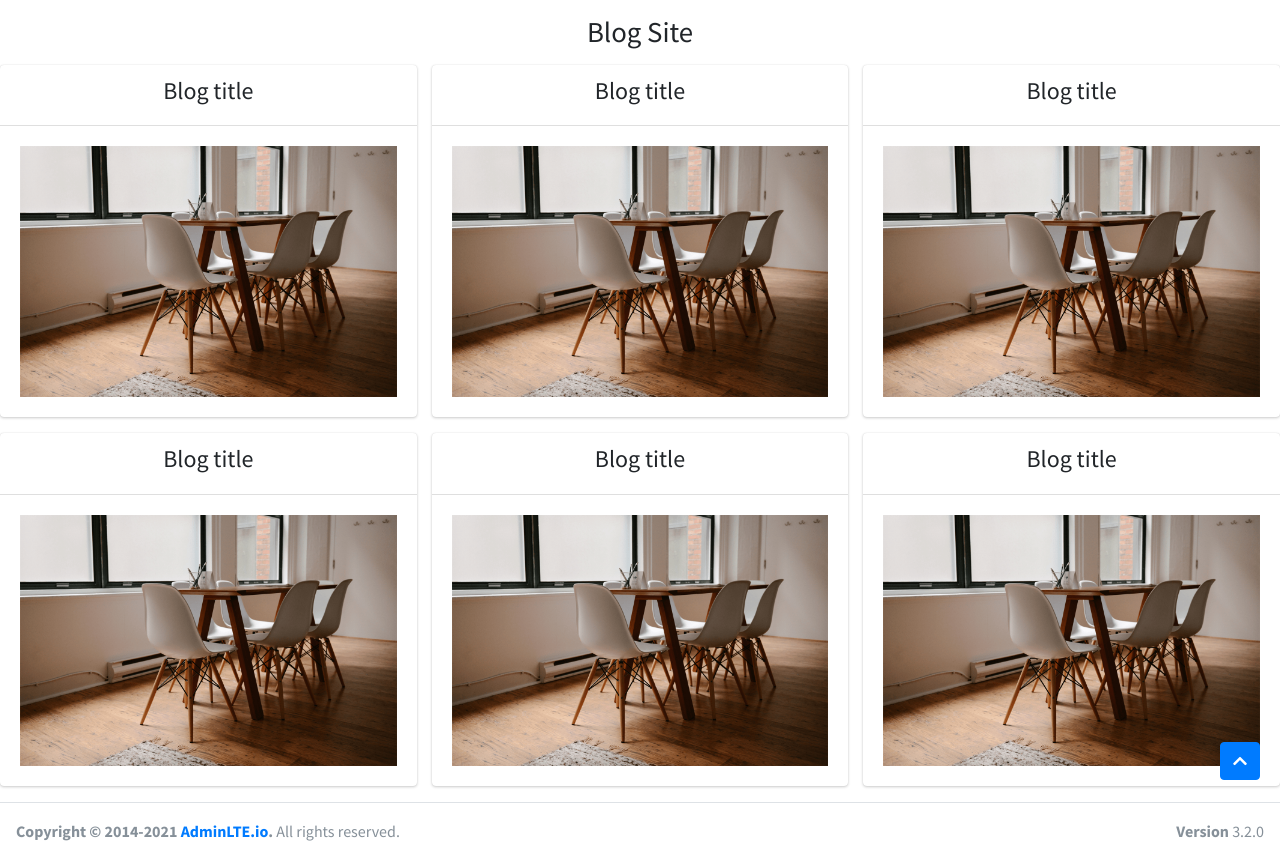
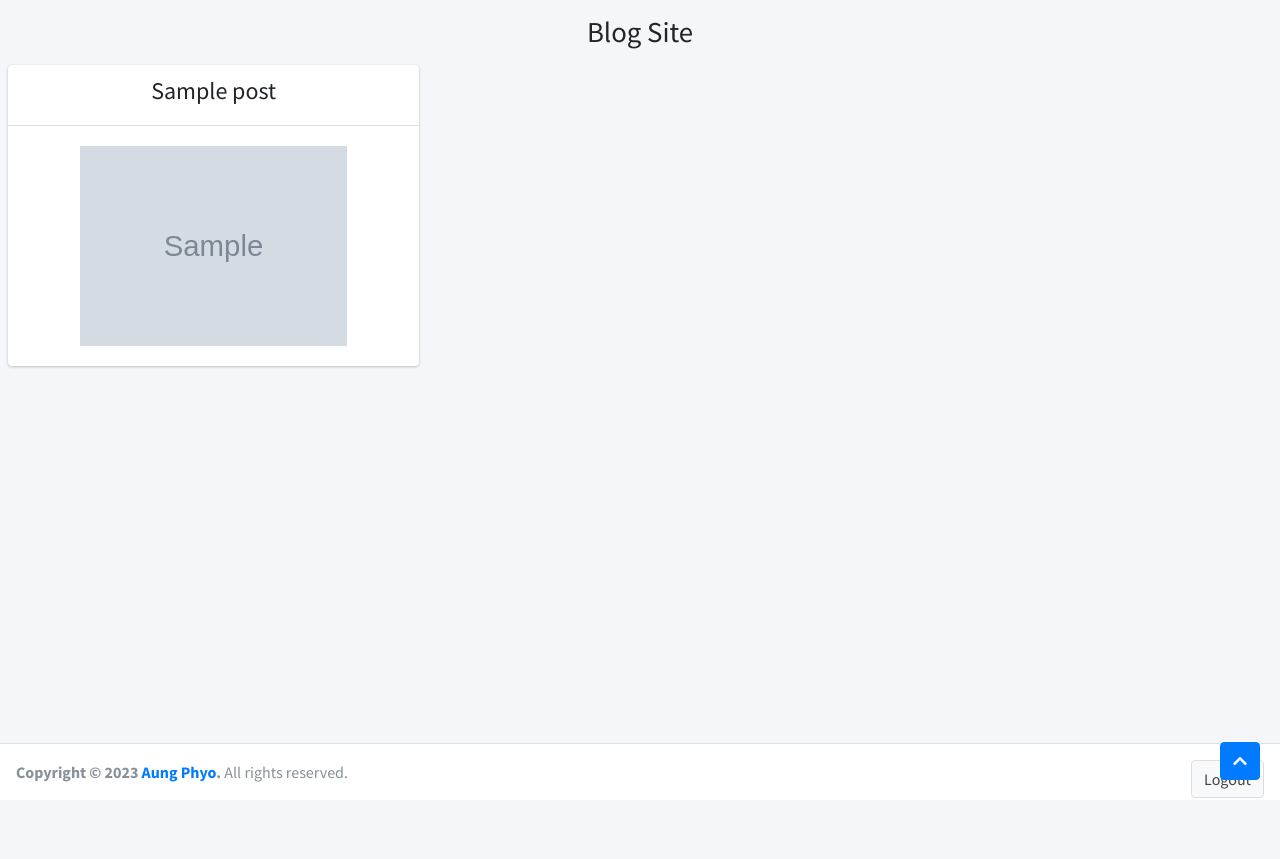
Before and after one commit to AungPhyoMM/php_blog, a PHP site: page / in a window 1280 px wide. After the commit the page ends 798 px from the top, so only its background shows below. Run offline with PHP 8.4, Linux system fonts and the light colour scheme; the visitor is signed in with stand-in values (Sample User, id 1); tables that the repository leaves empty or names only in its code hold one stand-in row (values such as "Sample post"); grey boxes marked "Sample" are stand-in pictures; some libraries are stand-ins or nearby versions.

Commit message:
2nd commit

```diff
--- a/admin/index.php
+++ b/admin/index.php
@@ -27,7 +27,7 @@ if (empty($_SESSION['user_id']) && empty($_SESSION['logged_in'])) {
             $pageno = 1;
           };
 
-          $numOfrecs = 3;
+          $numOfrecs = 5;
 
           $offset = ($pageno - 1) * $numOfrecs;
 
--- a/index.php
+++ b/index.php
@@ -1,3 +1,12 @@
+<?php
+session_start();
+require 'config/config.php';
+
+if (empty($_SESSION['user_id']) && empty($_SESSION['logged_in'])) {
+    header('Location: login.php');
+};
+?>
+
 <!DOCTYPE html>
 <html lang="en">
 
@@ -20,122 +29,46 @@
     <div class="wrapper">
 
         <!-- Content Wrapper. Contains page content -->
-        <div class="">
+        <div class="content-wrapper" style="margin-left: 0px !important">
             <!-- Content Header (Page header) -->
             <section class="content-header">
                 <div class="container-fluid">
                     <h1 style="text-align: center">Blog Site</h1>
                 </div><!-- /.container-fluid -->
             </section>
-
+            <?php
+            $stmt = $pdo->prepare("SELECT * FROM posts ORDER BY id DESC");
+            $stmt->execute();
+            $result = $stmt->fetchAll();
+            ?>
             <!-- Main content -->
             <section class="content">
                 <div class="row">
+                    <?php if ($result) {
+                        $i = 1;
+                        foreach ($result as $value) { ?>
                             <div class="col-md-4">
                                 <!-- Box Comment -->
                                 <div class="card card-widget">
                                     <div class="card-header">
                                         <div style="text-align:center !important; float: none;" class="card-title">
-                                    <h4>Blog title</h4>
+                                            <h4><?= $value['title'] ?></h4>
                                         </div>
                                     </div>
                                     <!-- /.card-header -->
-                            <div class="card-body">
-                                <img class="img-fluid pad" src="dist/img/photo2.png" alt="Photo">
+                                    <div class="card-body" style="text-align:center !important;">
+                                        <a href="blogdetail.php?id=<?= $value['id'] ?>">
+                                            <img class="img-fluid pad" src="admin/images/<?= $value['image'] ?>" style="height: 200px !important;" alt="Photo">
+                                        </a>
                                     </div>
 
                                 </div>
                                 <!-- /.card -->
                             </div>
                             <!-- /.col -->
-                    <div class="col-md-4">
-                        <!-- Box Comment -->
-                        <div class="card card-widget">
-                            <div class="card-header">
-                                <div style="text-align:center !important; float: none;" class="card-title">
-                                    <h4>Blog title</h4>
-                                </div>
-                            </div>
-                            <!-- /.card-header -->
-                            <div class="card-body">
-                                <img class="img-fluid pad" src="dist/img/photo2.png" alt="Photo">
-                            </div>
-
-                        </div>
-                        <!-- /.card -->
-                    </div>
-                    <!-- /.col -->
-                    <div class="col-md-4">
-                        <!-- Box Comment -->
-                        <div class="card card-widget">
-                            <div class="card-header">
-                                <div style="text-align:center !important; float: none;" class="card-title">
-                                    <h4>Blog title</h4>
-                                </div>
-                            </div>
-                            <!-- /.card-header -->
-                            <div class="card-body">
-                                <img class="img-fluid pad" src="dist/img/photo2.png" alt="Photo">
-                            </div>
-
-                        </div>
-                        <!-- /.card -->
-                    </div>
-                    <!-- /.col -->
-                </div>
-                <!-- /.row -->
-                <div class="row">
-                    <div class="col-md-4">
-                        <!-- Box Comment -->
-                        <div class="card card-widget">
-                            <div class="card-header">
-                                <div style="text-align:center !important; float: none;" class="card-title">
-                                    <h4>Blog title</h4>
-                                </div>
-                            </div>
-                            <!-- /.card-header -->
-                            <div class="card-body">
-                                <img class="img-fluid pad" src="dist/img/photo2.png" alt="Photo">
-                            </div>
-
-                        </div>
-                        <!-- /.card -->
-                    </div>
-                    <!-- /.col -->
-                    <div class="col-md-4">
-                        <!-- Box Comment -->
-                        <div class="card card-widget">
-                            <div class="card-header">
-                                <div style="text-align:center !important; float: none;" class="card-title">
-                                    <h4>Blog title</h4>
-                                </div>
-                            </div>
-                            <!-- /.card-header -->
-                            <div class="card-body">
-                                <img class="img-fluid pad" src="dist/img/photo2.png" alt="Photo">
-                            </div>
-
-                        </div>
-                        <!-- /.card -->
-                    </div>
-                    <!-- /.col -->
-                    <div class="col-md-4">
-                        <!-- Box Comment -->
-                        <div class="card card-widget">
-                            <div class="card-header">
-                                <div style="text-align:center !important; float: none;" class="card-title">
-                                    <h4>Blog title</h4>
-                                </div>
-                            </div>
-                            <!-- /.card-header -->
-                            <div class="card-body">
-                                <img class="img-fluid pad" src="dist/img/photo2.png" alt="Photo">
-                            </div>
-
-                        </div>
-                        <!-- /.card -->
-                    </div>
-                    <!-- /.col -->
+                    <?php $i++;
+                        }
+                    } ?>
                 </div>
                 <!-- /.row -->
             </section>
@@ -146,11 +79,15 @@
         </div>
         <!-- /.content-wrapper -->
 
-        <footer class="main-footer" style="margin-left: 0 !important">
-            <div class="float-right d-none d-sm-block">
-                <b>Version</b> 3.2.0
+        <footer class="main-footer" style="margin: 0px !important">
+            <!-- To the right -->
+            <div class="float-right d-none d-sm-inline">
+                <a href="logout.php" type="button" class="btn btn-default">Logout</a>
             </div>
-            <strong>Copyright &copy; 2014-2021 <a href="https://adminlte.io">AdminLTE.io</a>.</strong> All rights reserved.
+            <!-- Default to the left -->
+            <strong>Copyright &copy; 2023
+                <a href="https://www.facebook.com/aungphyo.it">Aung Phyo</a>.</strong>
+            All rights reserved.
         </footer>
 
         <!-- Control Sidebar -->
--- /dev/null
+++ b/logout.php
@@ -0,0 +1,5 @@
+<?php
+session_start();
+session_destroy();
+
+header('Location: index.php');
```
Also changed, not shown: blogdetail.php (+65 -38 lines), login.php (added, +98 -0 lines), register.php (added, +109 -0 lines), admin/images/IMG_20171102_203436.jpg (added), admin/images/Screenshot_2016-04-23-21-06-36-1.png (added), admin/images/Screenshot_2016-04-26-10-35-04-1(1).png (added). Lines whose indentation alone changed are shown as unchanged.
